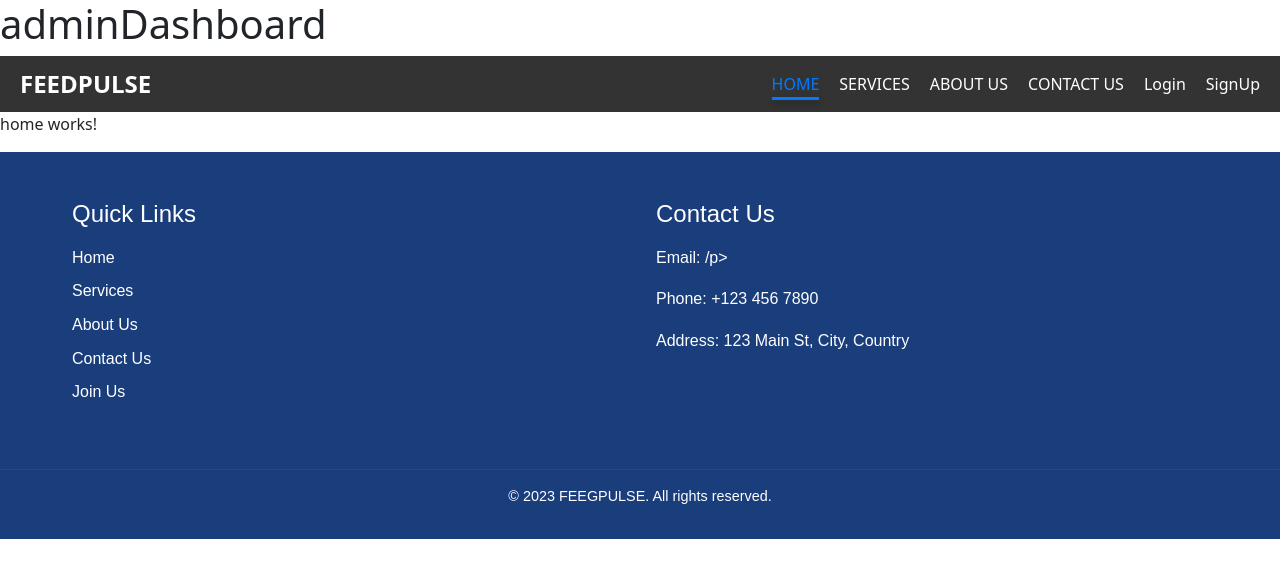
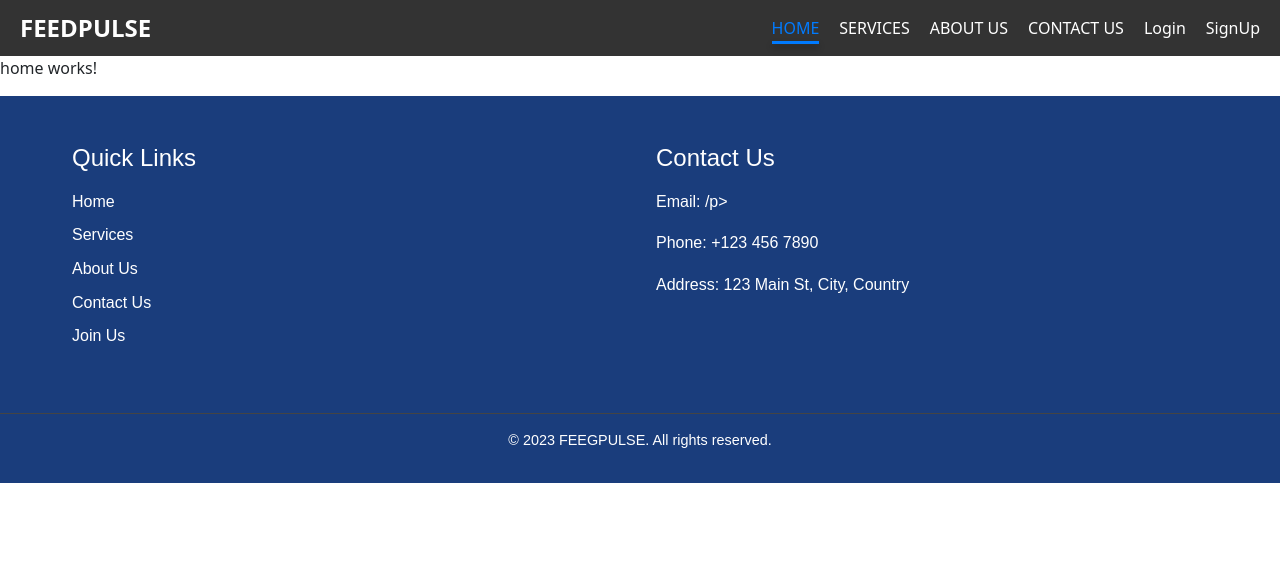
Before and after one commit to Pevooo/feedpulse, an Angular app in the folder Interface/: page /home in a window 1280 px wide. Shown: the top 578 px of the page. Built offline with nearby package versions, Linux system fonts and the light colour scheme.

Commit message:
most important and generic feedback topic

```diff
--- a/Interface/src/app/app.component.html
+++ b/Interface/src/app/app.component.html
@@ -3,11 +3,9 @@
 <head>
   <meta charset="UTF-8">
   <meta name="viewport" content="width=device-width, initial-scale=1.0">
-
+<title>{{ title }}</title>
 </head>
 <body>
-  <h1>{{ title }}</h1>
-
   <app-navbar></app-navbar>
   <router-outlet></router-outlet>
   <app-footer></app-footer>
```
